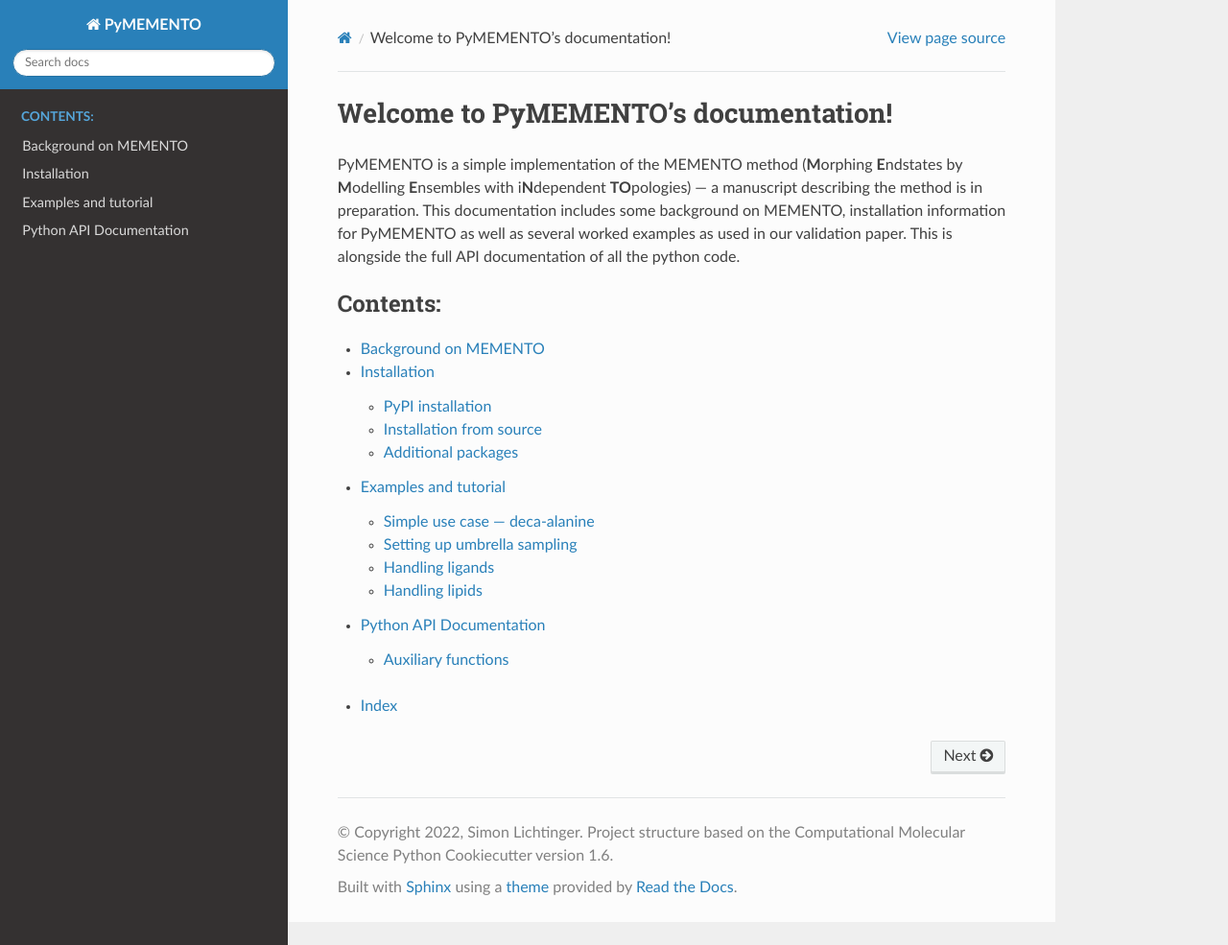
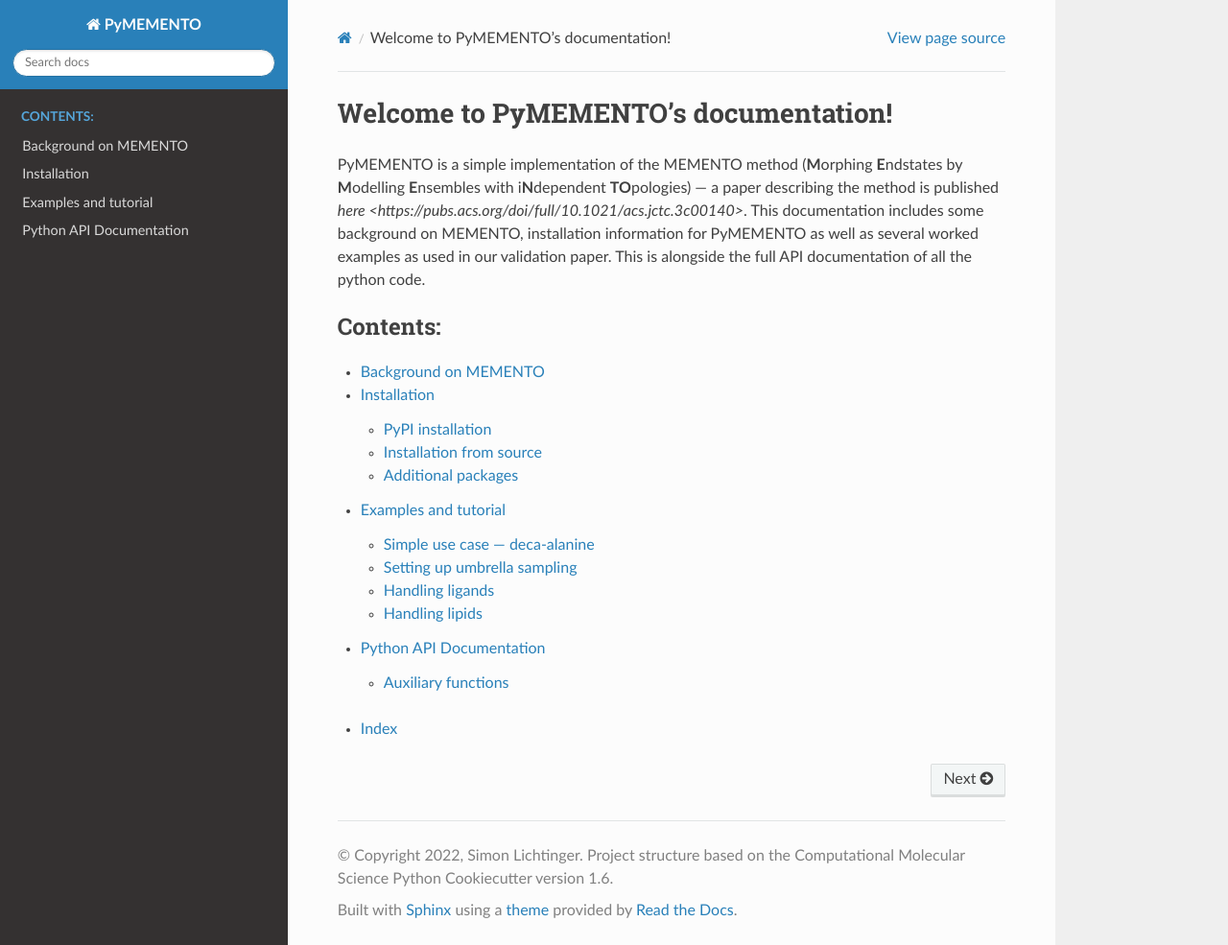
Before and after one commit to simonlichtinger/PyMEMENTO, a Sphinx documentation site: the page built from docs/index.rst, in a window 1280 px wide and 985 px high. Shown: the whole window at 96% size. Built offline with Sphinx 7.4.7 and the Read the Docs theme 2.0.0, drawn with Linux system fonts in a browser that asks for light colours; the version number could not be read and is left out.

Commit message:
Added paper to docs

```diff
--- a/docs/index.rst
+++ b/docs/index.rst
@@ -7,8 +7,8 @@
 =====================================
 
 PyMEMENTO is a simple implementation of the MEMENTO method
-(**M**\ orphing **E**\ ndstates by **M**\ odelling **E**\ nsembles with i\ **N**\ dependent **TO**\ pologies) --- a manuscript describing the
-method is in preparation. This documentation includes some background on MEMENTO, installation information
+(**M**\ orphing **E**\ ndstates by **M**\ odelling **E**\ nsembles with i\ **N**\ dependent **TO**\ pologies) --- a paper describing the method
+is published `here <https://pubs.acs.org/doi/full/10.1021/acs.jctc.3c00140>`. This documentation includes some background on MEMENTO, installation information
 for PyMEMENTO as well as several
 worked examples as used in our validation paper. This is alongside the full API documentation of all the python code.
 
```
